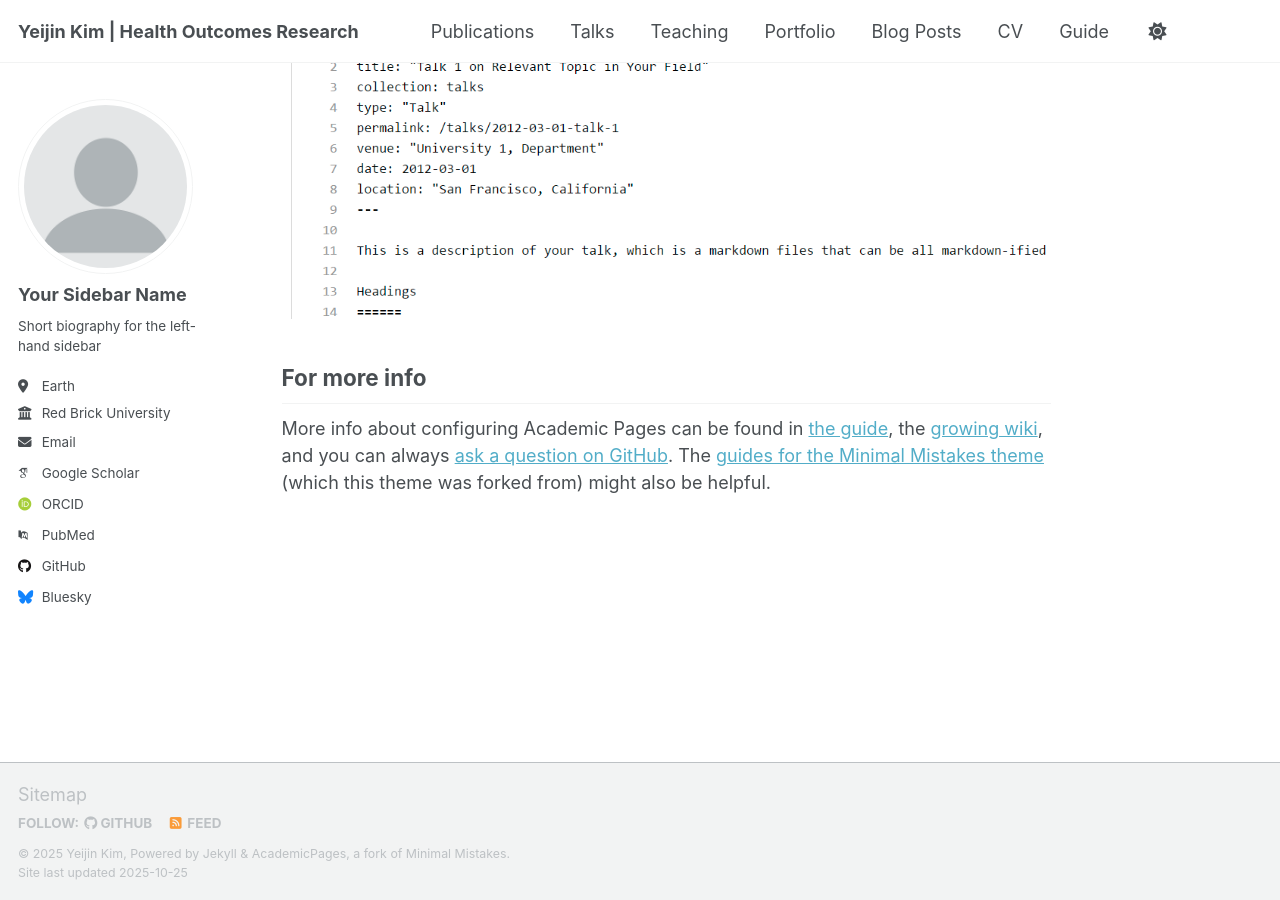
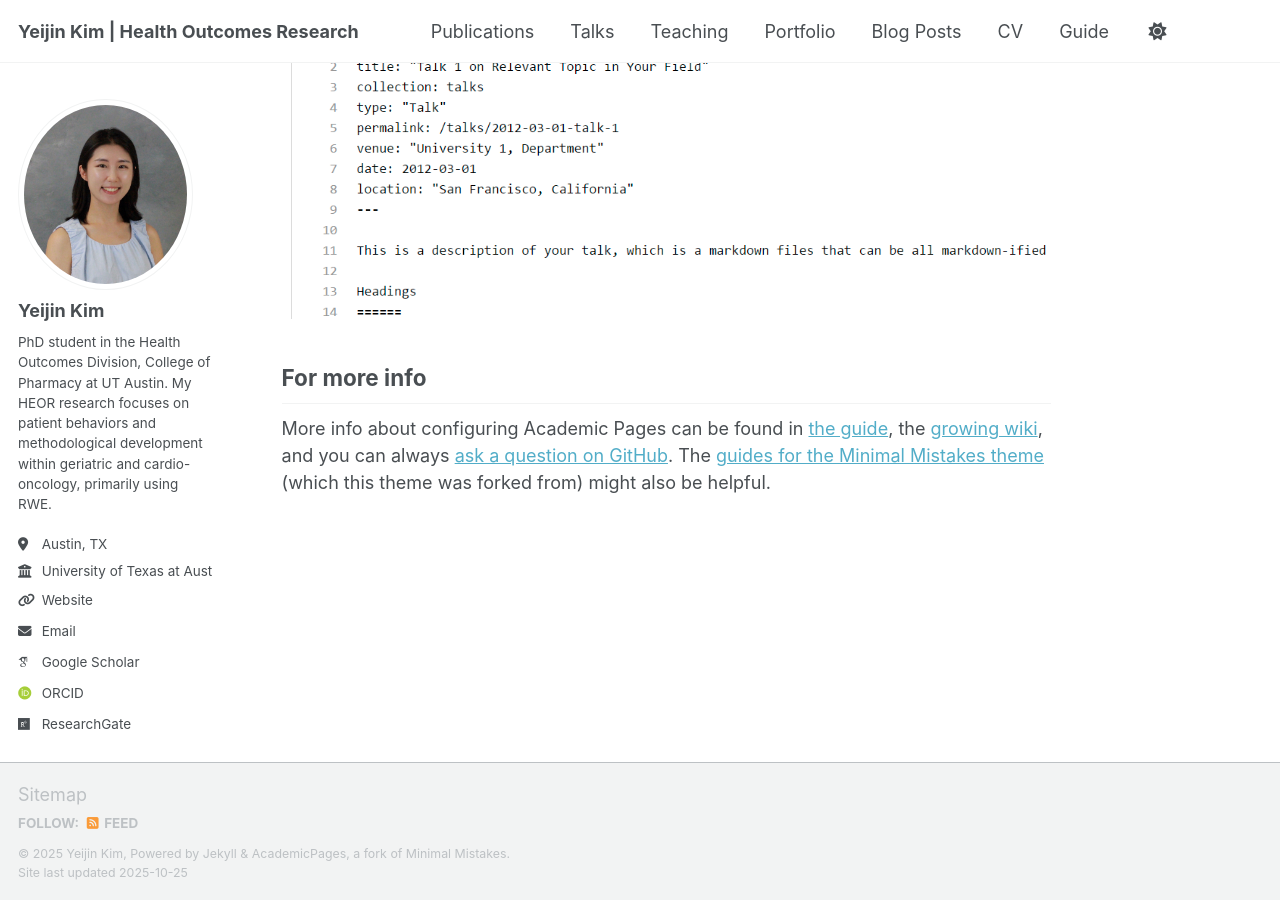
Before and after one commit to Yeijin/yeijin.github.io, a Jekyll site: the page built from _pages/about.md, in a window 1280 px wide and 900 px high, scrolled down 2880 px. Built offline with Jekyll 4.4.1, drawn with Linux system fonts in a browser that asks for light colours; some web fonts are replaced; a script that is not in the unit is left out.

Commit message:
Update _config.yml

```diff
--- a/_config.yml
+++ b/_config.yml
@@ -23,38 +23,38 @@ repository               : "yeijin/yeijin.github.io"
 #               Additional customization can be done by editing /_includes/author-profile.html
 author:
   # Biographic information
-  avatar           : "profile.png"
-  name             : "Your Sidebar Name"
+  avatar           : "UT_headshot_YK.jpg"
+  name             : "Yeijin Kim"
   pronouns         : # example: "she/her"
-  bio              : "Short biography for the left-hand sidebar"
-  location         : "Earth"
-  employer         : "Red Brick University"
-  uri              : # URL
-  email            : "none@example.org"
+  bio              : "PhD student in the Health Outcomes Division, College of Pharmacy at UT Austin. My HEOR research focuses on patient behaviors and methodological development within geriatric and cardio-oncology, primarily using RWE."
+  location         : "Austin, TX"
+  employer         : "University of Texas at Austin"
+  uri              : "https://pharmacy.utexas.edu/degrees-programs/graduate-studies/student-directory/yeijin-kim-pharmd-ms"
+  email            : "yeijin.kim@utexas.edu"
 
   # Academic websites
   academia         : # URL
   arxiv            : # URL - Update with the correct link to your profile
-  googlescholar    : "https://scholar.google.com/citations?user=PS_CX0AAAAAJ"
+  googlescholar    : "https://scholar.google.com/citations?user=RcPkMpAAAAAJ&hl=ko&authuser=1"
   inspire-hep      : # URL
   impactstory      : # URL
-  orcid            : "https://orcid.org/yourorcidurl"
+  orcid            : "https://orcid.org/0000-0002-3183-8477"
   semantic         : # URL
-  pubmed           : "https://www.ncbi.nlm.nih.gov/pubmed/?term=john+snow"
-  researchgate     : # URL
+  pubmed           : # URL
+  researchgate     : "https://www.researchgate.net/profile/Yeijin-Kim"
   scopus           : # URL
 
   # Repositories and software development
   bitbucket        : # Username - Update with your username on the site
   codepen          : # Username
   dribbble         : # Username
-  github           : "academicpages"
+  github           : # Username
   kaggle           : # Username
   stackoverflow    : # User number or user number and name (i.e., use "1" or "1/jeff-atwood")
 
   # Social media
   artstation       : # Username
-  bluesky          : "bsky.app" # Replace this with you Bluesky username
+  bluesky          : # Username
   facebook         : # Username
   flickr           : # Username
   foursquare       : # Username
```
